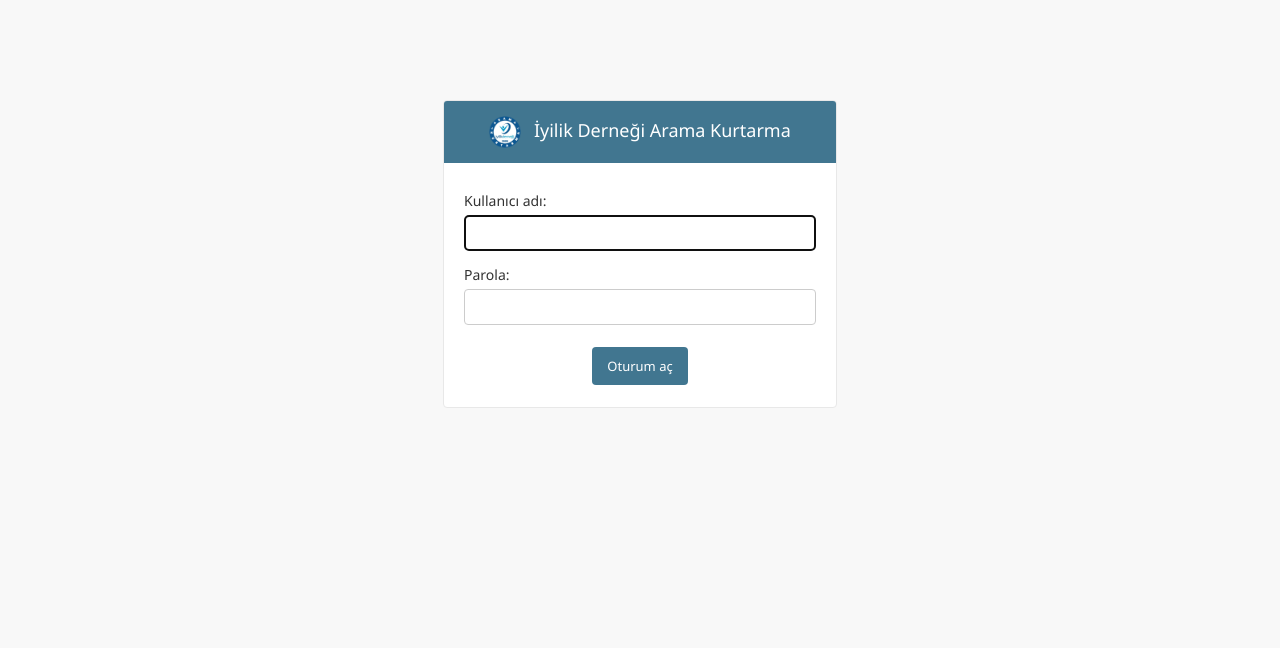
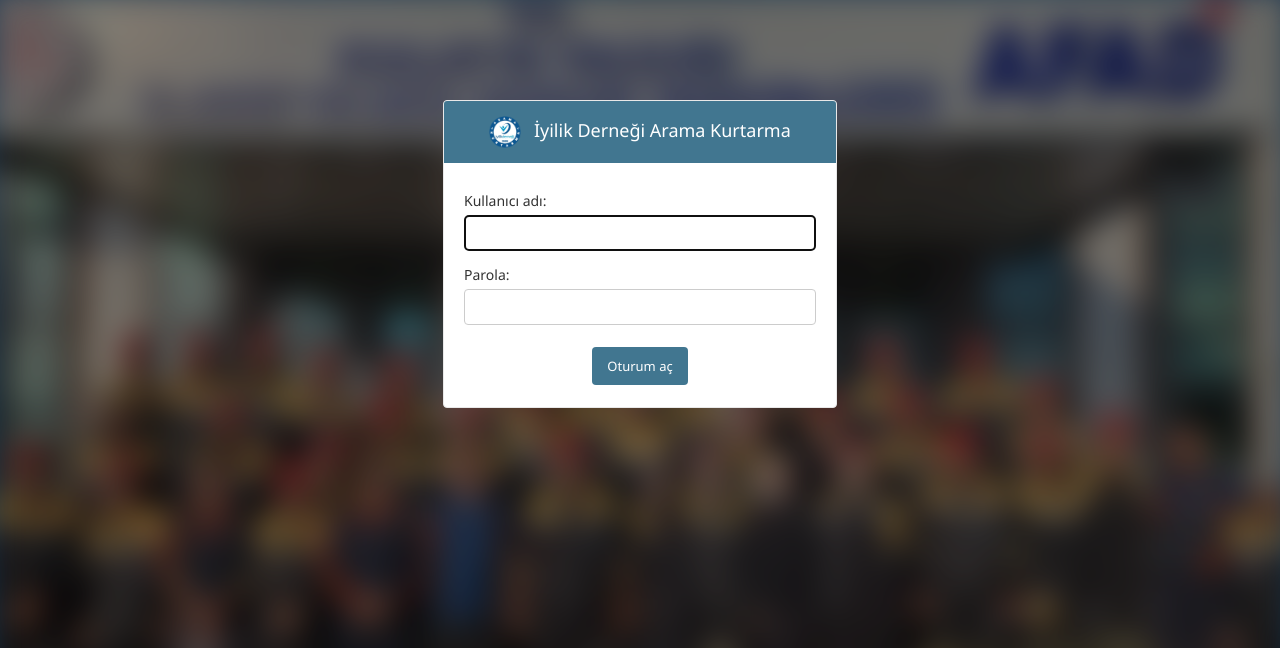
Before and after one commit to devrankacan/aramakurtarma, a Django app: page /admin/login/ in a window 1280 px wide. Shown: the top 648 px of the page. Run offline with Django 5.2, Linux system fonts and the light colour scheme.

Commit message:
Görselleri entegre et: AFAD logosu ve giriş ekranı arka planı
- afad-logo.png: Son Depremler panelinde veri kaynağı ataması olarak
  kullanılıyor (AFAD sitesine linkli)
- ekip-foto.png: admin giriş ekranında bulanıklaştırılmış arka plan
  (blur+karartma), login kartı önde net kalıyor
- Playwright ile gerçek render alınıp görsel sonuç doğrulandı

```diff
--- a/backend/templates/admin/base_site.html
+++ b/backend/templates/admin/base_site.html
@@ -16,3 +16,21 @@
 {{ block.super }}
 <link rel="icon" type="image/png" href="{% static 'branding/logo.png' %}">
 {% endblock %}
+
+{% block extrastyle %}
+{{ block.super }}
+<style>
+  body.login {
+    position: relative;
+    background: #0f2f4d;
+  }
+  body.login::before {
+    content: "";
+    position: fixed;
+    inset: -10px;
+    background: url('{% static "branding/ekip-foto.png" %}') center/cover no-repeat;
+    filter: blur(16px) brightness(0.5);
+    z-index: -1;
+  }
+</style>
+{% endblock %}
```
Also changed, not shown: backend/templates/home.html (+10 -3 lines), backend/static/branding/afad-logo.png (renamed from afad logo.png), backend/static/branding/ekip-foto.png (renamed from arama kurtarma ekibi.png).
